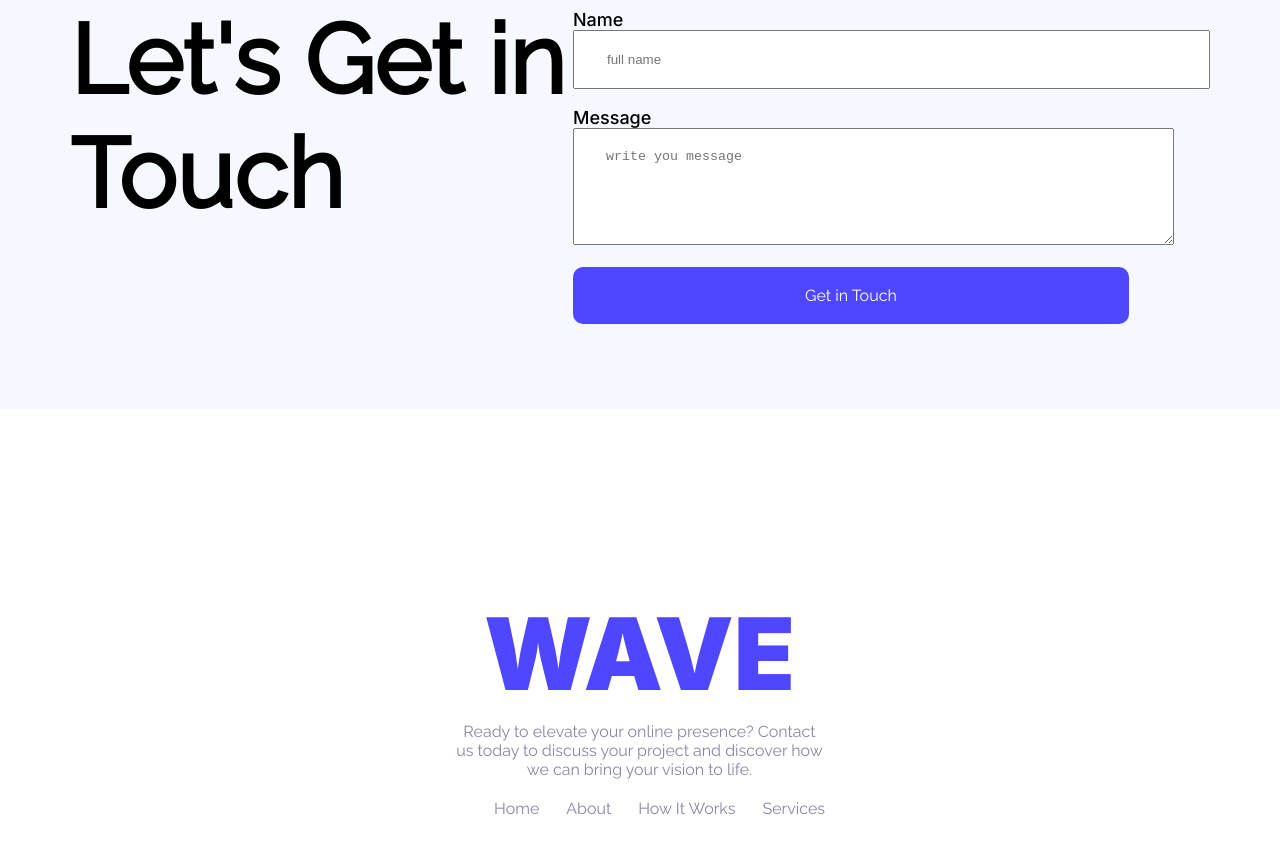
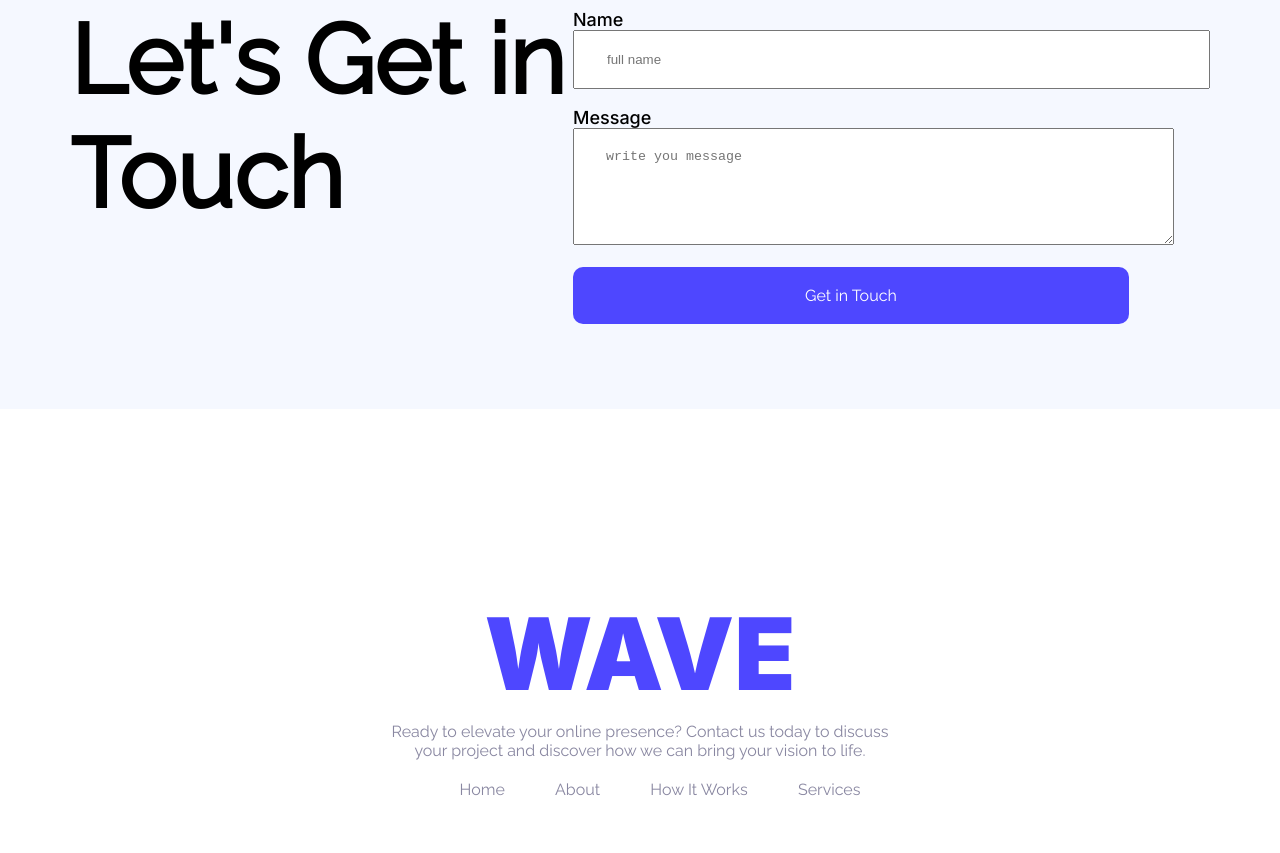
Before and after one commit to rahmanefti/first-assignment, a plain HTML site: page index.html in a window 1280 px wide. Shown: the part 3178-4031 px from the top of the page. Drawn offline with Linux system fonts and the light colour scheme.

Commit message:
added margin in footer

```diff
--- a/styles/wave.css
+++ b/styles/wave.css
@@ -447,7 +447,7 @@ label{
 }
 .footer{
    max-width: 531px;
-   margin: 104px 455px 103px 454px;
+   margin: 104px auto 103px auto;
 }
 
 .footer-section{
```
